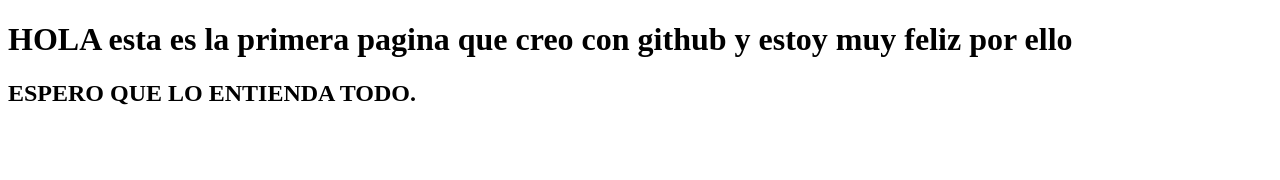
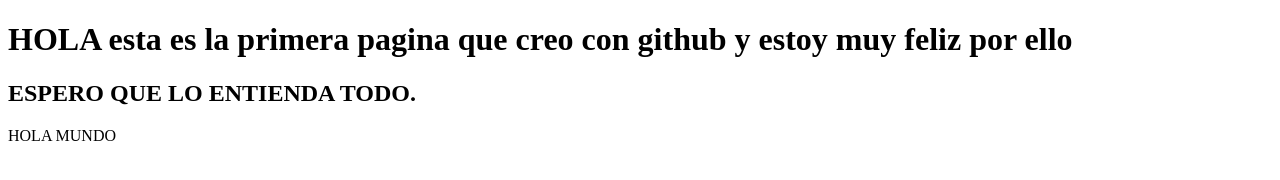
Before and after one commit to juanAguila01/Proyecto-Turorial, a plain HTML site: page index.html in a window 1280 px wide. Drawn offline with Linux system fonts and the light colour scheme.

Commit message:
Agrega un saludo
hola mundo en un header

```diff
--- a/index.html
+++ b/index.html
@@ -10,5 +10,7 @@
     <h1>HOLA esta es la primera pagina que creo con github y estoy muy feliz por ello</h1>
 
     <h2>ESPERO QUE LO ENTIENDA TODO.</h2>
+
+    <header>HOLA MUNDO</header>
 </body>
 </html>
```
